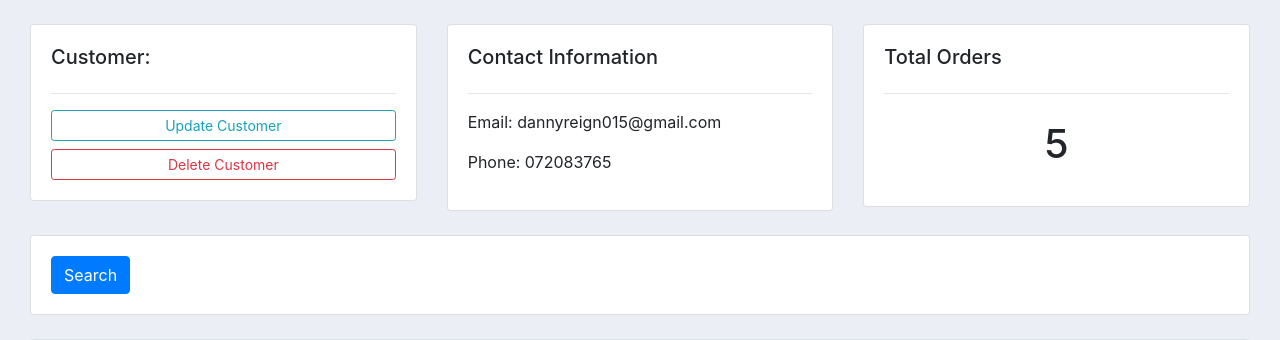
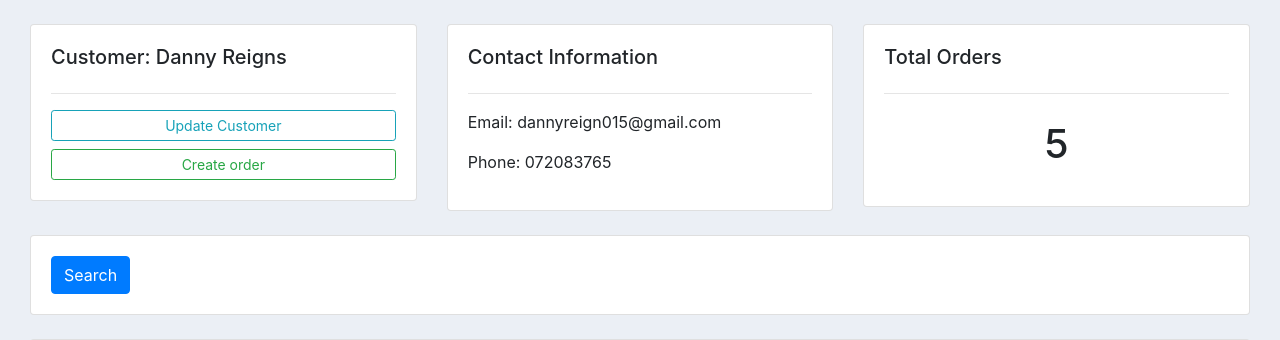
Before and after one commit to funsojoba/CRM_django, a Django app: page /customer/1/ in a window 1280 px wide. Shown: the part 102-442 px from the top of the page. Run offline with Django 3.2, Linux system fonts and the light colour scheme; data comes from the database, SQL or seed files in the repository; both versions use the stored data as it was after the commit; some libraries are stand-ins or nearby versions.

Commit message:
some modifications

```diff
--- a/crm_app/templates/crm_app/customer.html
+++ b/crm_app/templates/crm_app/customer.html
@@ -7,10 +7,10 @@
 <div class="row">
 	<div class="col-md">
 		<div class="card card-body">
-			<h5>Customer:</h5>
+			<h5>Customer: {{customer.name}}</h5>
 			<hr>
 			<a class="btn btn-outline-info  btn-sm btn-block" href="">Update Customer</a>
-			<a class="btn btn-outline-danger  btn-sm btn-block" href="">Delete Customer</a>
+			<a class="btn btn-outline-success  btn-sm btn-block" href="{% url 'create_order' customer.id %}">Create order</a>
 
 		</div>
 	</div>
--- a/crm_app/templates/crm_app/index.html
+++ b/crm_app/templates/crm_app/index.html
@@ -33,7 +33,6 @@
 		<h5>LAST 5 ORDERS</h5>
 		<hr>
 		<div class="card card-body">
-			<a class="btn btn-primary  btn-sm btn-block" href="{% url 'create_order' %}">Create Order</a>
 			<table class="table table-sm">
 				<tr>
 					<th>Product</th>
--- a/crm_app/urls.py
+++ b/crm_app/urls.py
@@ -8,7 +8,7 @@ urlpatterns = [
     path('index.html/', views.home, name='home'),
     path('products/', views.products, name='products'),
     path('customer/<str:pk>/', views.customer, name='customer'),
-    path('create_order/', views.createOrder, name='create_order'),
+    path('create_order/<str:pk>/', views.createOrder, name='create_order'),
     path('update_order/<str:pk>/', views.updateOrder, name='update_order'),
     path('delete_order/<str:pk>/', views.deleteOrder, name='delete_order'),
 ]
--- a/crm_app/views.py
+++ b/crm_app/views.py
@@ -1,5 +1,6 @@
 from django.shortcuts import render, redirect
 from django.http import HttpResponse
+from django.forms import inlineformset_factory
 from .models import *
 from .form import OrderForm
 
@@ -43,8 +44,9 @@ def customer(request, pk):
     return render(request, 'crm_app/customer.html', context)
 
 
-def createOrder(request):
-    form = OrderForm()
+def createOrder(request, pk):
+    customer = Customer.objects.get(id=pk)
+    form = OrderForm(initial={'customer':customer})
 
     if request.method == 'POST':
         form = OrderForm(request.POST)
@@ -52,7 +54,7 @@ def createOrder(request):
             form.save()
             return redirect('/')
 
-    context = {'form':form,}
+    context = {'form':form, 'customer': customer}
     return render(request, 'crm_app/create_order.html', context)
 
 
```
Also changed, not shown: db.sqlite3.
